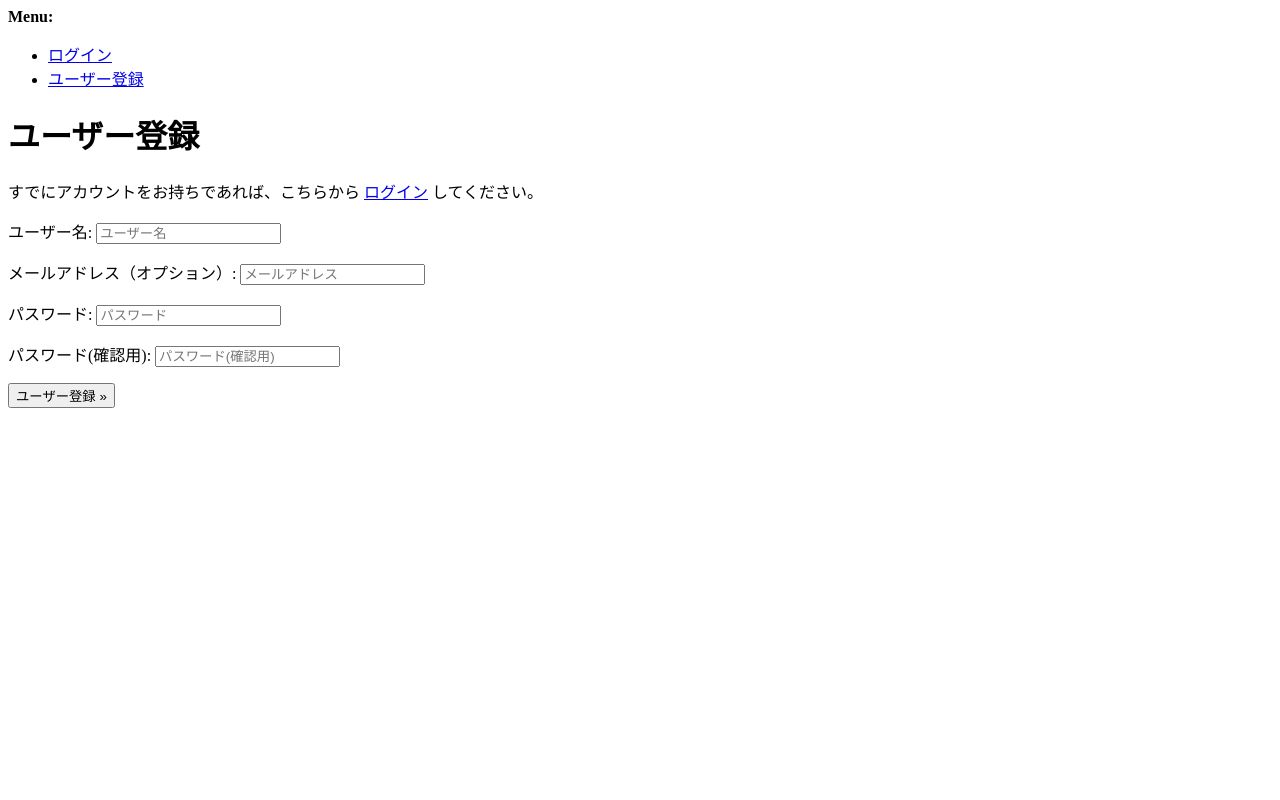
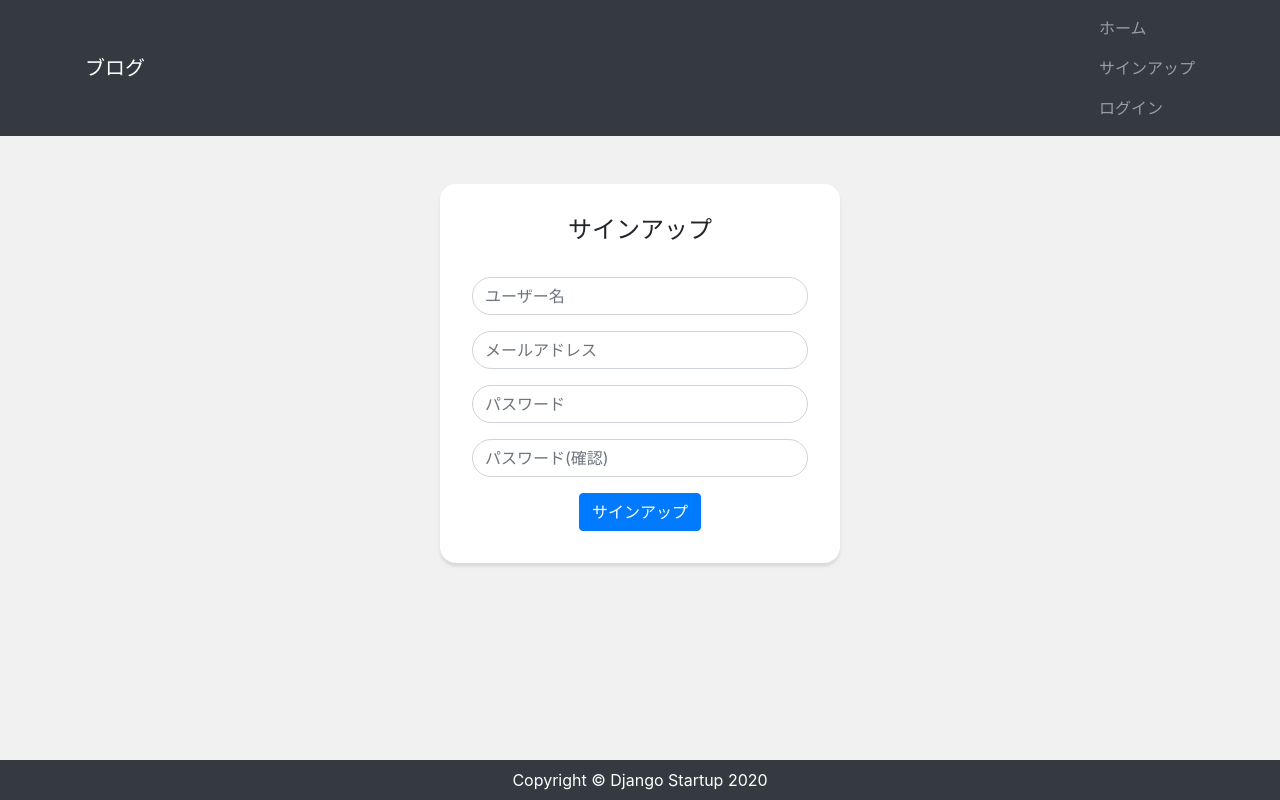
Before and after one commit to nao7541/django-blog, a Django app: page /accounts/signup/ in a window 1280 px wide. Run offline with Django 3.2, Linux system fonts and the light colour scheme; some libraries are stand-ins or nearby versions.

Commit message:
サインアップ機能の実装

```diff
--- /dev/null
+++ b/accounts/templates/accounts/signup.html
@@ -0,0 +1,30 @@
+{% extends 'app/base.html' %}
+{% load widget_tweaks %}
+
+{% block content %}
+
+<div class="card card-auth my-5 mx-auto">
+    <div class="card-body">
+        <h5 class="card-title text-center">サインアップ</h5>
+        <form method="post" class="form-auth">
+            {% csrf_token %}
+            <div class="form-label-group">
+                {% render_field form.username class="form-control" placeholder="ユーザー名" %}
+            </div>
+            <div class="form-label-group">
+                {% render_field form.email class="form-control" placeholder="メールアドレス" %}
+            </div>
+            <div class="form-label-group">
+                {% render_field form.password1 class="form-control" placeholder="パスワード" %}
+            </div>
+            <div class="form-label-group">
+                {% render_field form.password2 class="form-control" placeholder="パスワード(確認)" %}
+            </div>
+            <div class="text-center">
+                <button class="btn btn-primary" type="submit">サインアップ</button>
+            </div>
+        </form>
+    </div>
+</div>
+
+{% endblock  %}
--- a/accounts/urls.py
+++ b/accounts/urls.py
@@ -4,4 +4,5 @@ from accounts import views
 urlpatterns = [
     path('login/', views.LoginView.as_view(), name='account_login'),
     path('logout/', views.LogoutView.as_view(), name='account_logout'),
+    path("signup/", views.SignupView.as_view(), name="account_signup"),
 ]
--- a/accounts/views.py
+++ b/accounts/views.py
@@ -16,3 +16,7 @@ class LogoutView(views.LogoutView):
             # self.logout()でログアウトすることが可能
             self.logout()
         return redirect('/')
+
+# allauthのSighupViewクラスを継承する
+class SignupView(views.SignupView):
+    template_name = 'accounts/signup.html'
--- a/app/templates/app/base.html
+++ b/app/templates/app/base.html
@@ -30,7 +30,7 @@ cssを読み込むときは{% static 'css/style.css' %}とかく -->
                     </li>
                 {% else %}
                     <li class="nav-item">
-                        <a class="nav-link" href="">サインアップ</a>
+                        <a class="nav-link" href="{% url 'account_signup' %}">サインアップ</a>
                     </li>
                     <li class="nav-item">
                         <a class="nav-link" href="{% url 'account_login' %}">ログイン</a>
```
